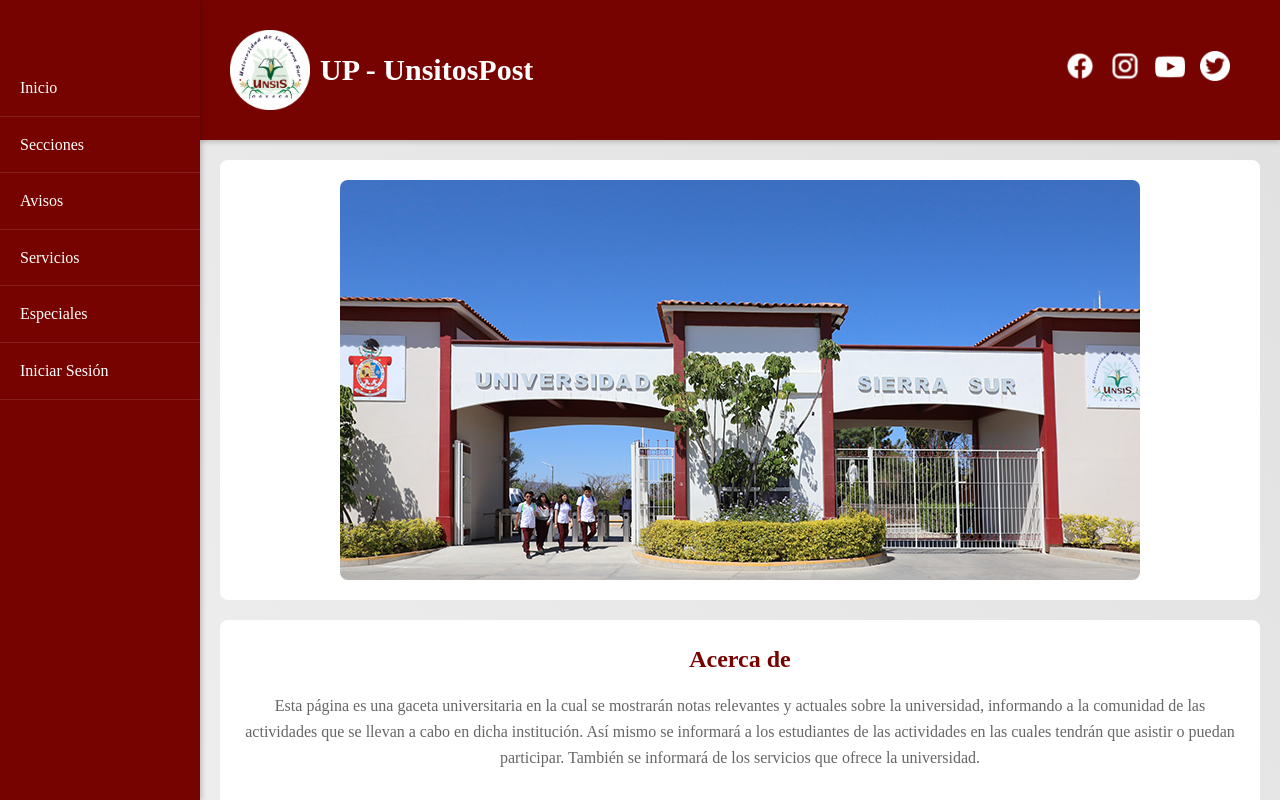
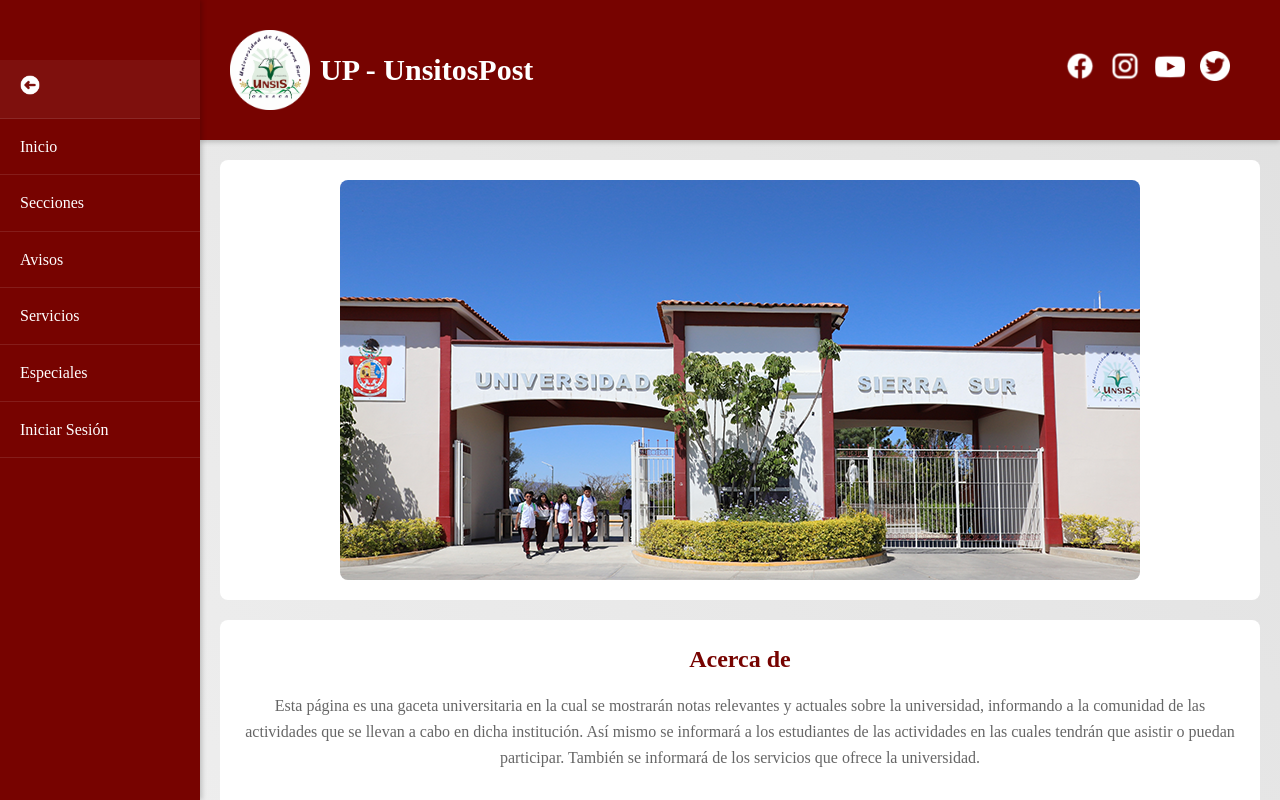
Before and after one commit to BrissOlimar16/UP-UnisitosPost, a plain HTML site: page index.html in a window 1280 px wide. Shown: the top 800 px of the page. Drawn offline with Linux system fonts and the light colour scheme.

Commit message:
Añadí botón de regreso

```diff
--- a/header.html
+++ b/header.html
@@ -8,11 +8,11 @@
         </label>
 
         <!-- Logo -->
-        <a href="index.html" class="logo">
+        <a class="logo">
             <img src="imagenes/logoUNSIS.png" alt="Logo UNSIS">
             <div class="logo-texto">
                 <div class="titulo-sitio">UP - UnsitosPost</div>
-                <!--div class="subtitulo-pagina">Inicio</div-->
+
             </div>
         </a>
         <!-- Iconos de redes sociales -->
@@ -25,6 +25,12 @@
 
         <!-- Menú lateral -->
         <nav class="menu-lateral">
+            <!--  Botón de regresar -->
+            <a href="javascript:history.back()" class="menu-regresar">
+                <img src="imagenes/back.png" alt="Regresar" class="icono-regresar">
+
+            </a>
+
             <a href="index.html">Inicio</a>
             <a href="Secciones.html">Secciones</a>
             <a href="avisos.html">Avisos</a>
--- a/styles.css
+++ b/styles.css
@@ -32,6 +32,44 @@ body {
 .header.large {
     margin-left: 200px;
     padding: 30px;
+}
+
+/* Estilos para el botón de regresar en el menú */
+.menu-regresar {
+    display: flex;
+    align-items: center;
+    gap: 10px;
+    color: white;
+    text-decoration: none;
+    padding: 15px 20px;
+    border-bottom: 1px solid rgba(255, 255, 255, 0.1);
+    font-size: 16px;
+    background-color: rgba(255, 255, 255, 0.05);
+    transition: all 0.3s ease;
+
+}
+
+.menu-regresar:hover {
+    padding-left: 30px;
+    background-color: rgba(255, 255, 255, 0.1);
+
+}
+
+.icono-regresar {
+    width: 20px;
+    height: 20px;
+
+    transition: transform 0.3s ease;
+}
+
+.menu-regresar:hover .icono-regresar {
+    transform: translateX(-5px);
+}
+
+
+/* Ocultar botón de regresar en la página de inicio */
+body[data-page="index"] .menu-regresar {
+    display: none;
 }
 
 /* Botón del menú hamburguesa (izquierda) */
```
